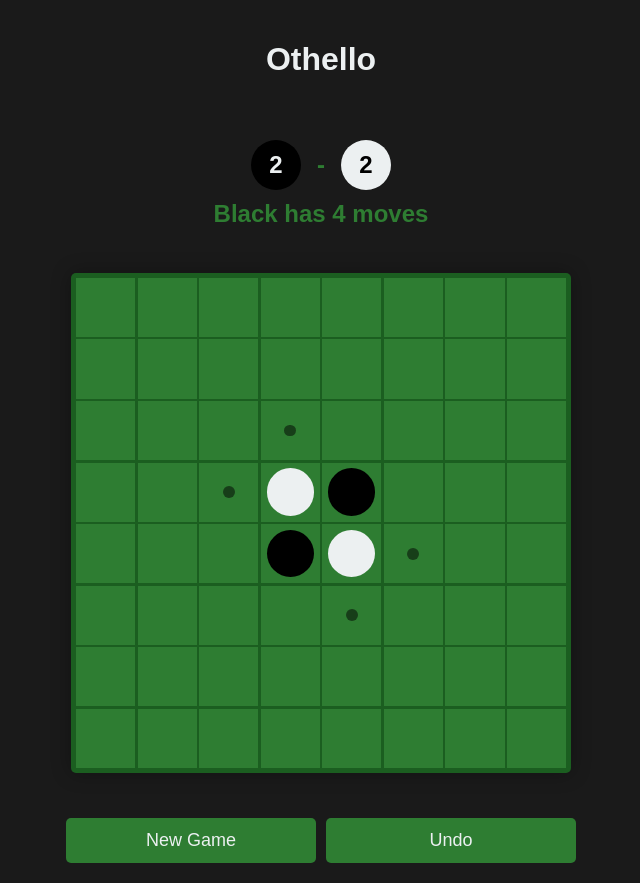
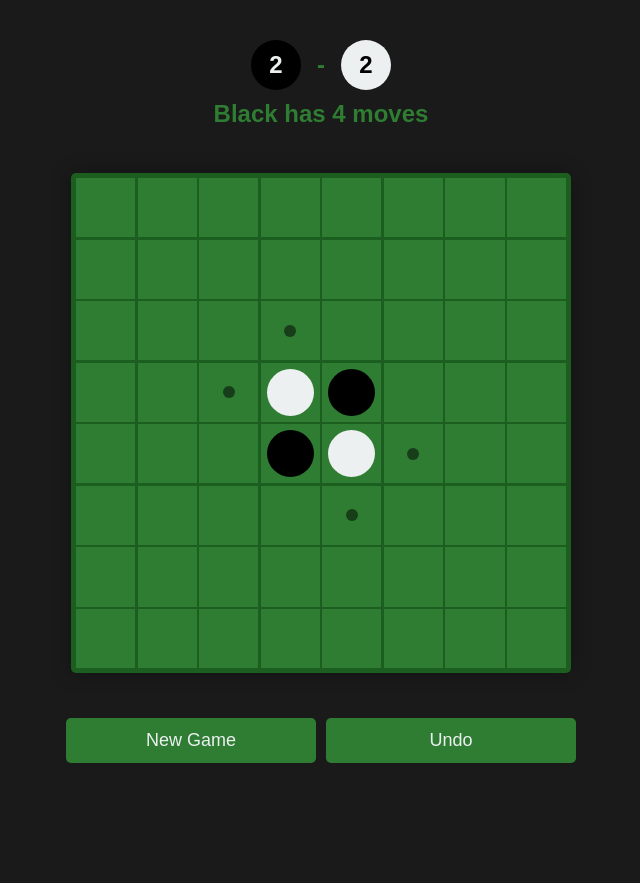
Before and after one commit to lk16/flippy, a Nuxt app in the folder nuxtjs/: page / in a window 1280 px wide. Shown: the whole page, without its empty margins (319-959 px from the left). After the commit the page ends 800 px from the top, so only its background shows below. Built offline with nearby package versions, Linux system fonts and the light colour scheme.

Commit message:
move css into *.module.css files

```diff
--- a/nuxtjs/assets/css/global.css
+++ /dev/null
@@ -1,12 +0,0 @@
-body {
-  background-color: #1a1a1a;
-  color: #ecf0f1;
-  font-family: Arial, sans-serif;
-  display: flex;
-  flex-direction: column;
-  align-items: center;
-  min-height: 100vh;
-  margin: 0;
-  padding: 20px;
-  box-sizing: border-box;
-}
--- a/nuxtjs/assets/css/main.css
+++ /dev/null
@@ -1,12 +0,0 @@
-body {
-  background-color: #1a1a1a;
-  color: #ecf0f1;
-  font-family: Arial, sans-serif;
-  display: flex;
-  flex-direction: column;
-  align-items: center;
-  min-height: 100vh;
-  margin: 0;
-  padding: 20px;
-  box-sizing: border-box;
-}
--- /dev/null
+++ b/nuxtjs/components/othello/Board.module.css
@@ -0,0 +1,78 @@
+.board-container {
+  width: 100%;
+  max-width: min(95vw, 1000px);
+  aspect-ratio: 1;
+  padding: 5px;
+  box-sizing: border-box;
+  display: flex;
+  justify-content: center;
+  align-items: center;
+  margin: 0 auto;
+}
+
+.board {
+  display: grid;
+  grid-template-columns: repeat(8, 1fr);
+  gap: 0.5%;
+  background-color: #1b5e20;
+  padding: 1%;
+  border-radius: 5px;
+  box-shadow: 0 0 20px rgba(0, 0, 0, 0.3);
+  width: 100%;
+  height: 100%;
+  box-sizing: border-box;
+  min-width: 500px;
+}
+
+.cell {
+  width: 100%;
+  aspect-ratio: 1;
+  background-color: #2e7d32;
+  display: flex;
+  justify-content: center;
+  align-items: center;
+  cursor: pointer;
+  position: relative;
+  box-sizing: border-box;
+}
+
+.piece {
+  width: 80%;
+  height: 80%;
+  border-radius: 50%;
+  position: absolute;
+}
+
+.black {
+  background-color: #000000;
+}
+
+.white {
+  background-color: #ecf0f1;
+}
+
+.valid-move-indicator {
+  width: 20%;
+  height: 20%;
+  border-radius: 50%;
+  position: absolute;
+  opacity: 0.5;
+}
+
+.black-turn {
+  background-color: #000000;
+}
+
+.white-turn {
+  background-color: #ecf0f1;
+}
+
+@media (max-width: 600px) {
+  .board-container {
+    max-width: 95vw;
+  }
+
+  .board {
+    min-width: unset;
+  }
+}
--- a/nuxtjs/components/othello/Board.vue
+++ b/nuxtjs/components/othello/Board.vue
@@ -1,22 +1,27 @@
 <template>
-  <div class="board-container" @contextmenu.prevent="gameStore.undoMove">
+  <div :class="styles['board-container']" @contextmenu.prevent="gameStore.undoMove">
     <div
-      class="board"
-      :class="{ 'black-turn': gameStore.board.blackTurn, 'white-turn': !gameStore.board.blackTurn }"
+      :class="[
+        styles.board,
+        { 'black-turn': gameStore.board.blackTurn, 'white-turn': !gameStore.board.blackTurn },
+      ]"
     >
-      <div v-for="index in 64" :key="index - 1" class="cell" @click="gameStore.doMove(index - 1)">
+      <div
+        v-for="index in 64"
+        :key="index - 1"
+        :class="styles.cell"
+        @click="gameStore.doMove(index - 1)"
+      >
         <div
           v-if="gameStore.board.getDisc(index - 1) !== 'empty'"
-          class="piece"
-          :class="gameStore.board.getDisc(index - 1)"
+          :class="[styles.piece, styles[gameStore.board.getDisc(index - 1)]]"
         />
         <div
           v-else-if="gameStore.board.isValidMove(index - 1)"
-          class="valid-move-indicator"
-          :class="{
-            'black-turn': gameStore.board.blackTurn,
-            'white-turn': !gameStore.board.blackTurn,
-          }"
+          :class="[
+            styles['valid-move-indicator'],
+            styles[gameStore.board.blackTurn ? 'black-turn' : 'white-turn'],
+          ]"
         />
       </div>
     </div>
@@ -25,87 +30,7 @@
 
 <script setup lang="ts">
 import { useGameStore } from '~/stores/game'
+import styles from './Board.module.css'
 
 const gameStore = useGameStore()
 </script>
-
-<style scoped>
-.board-container {
-  width: 100%;
-  max-width: min(95vw, 1000px);
-  aspect-ratio: 1;
-  padding: 5px;
-  box-sizing: border-box;
-  display: flex;
-  justify-content: center;
-  align-items: center;
-  margin: 0 auto;
-}
-
-.board {
-  display: grid;
-  grid-template-columns: repeat(8, 1fr);
-  gap: 0.5%;
-  background-color: #1b5e20;
-  padding: 1%;
-  border-radius: 5px;
-  box-shadow: 0 0 20px rgba(0, 0, 0, 0.3);
-  width: 100%;
-  height: 100%;
-  box-sizing: border-box;
-  min-width: 500px;
-}
-
-.cell {
-  width: 100%;
-  aspect-ratio: 1;
-  background-color: #2e7d32;
-  display: flex;
-  justify-content: center;
-  align-items: center;
-  cursor: pointer;
-  position: relative;
-  box-sizing: border-box;
-}
-
-.piece {
-  width: 80%;
-  height: 80%;
-  border-radius: 50%;
-  position: absolute;
-}
-
-.black {
-  background-color: #000000;
-}
-
-.white {
-  background-color: #ecf0f1;
-}
-
-.valid-move-indicator {
-  width: 20%;
-  height: 20%;
-  border-radius: 50%;
-  position: absolute;
-  opacity: 0.5;
-}
-
-.valid-move-indicator.black-turn {
-  background-color: #000000;
-}
-
-.valid-move-indicator.white-turn {
-  background-color: #ecf0f1;
-}
-
-@media (max-width: 600px) {
-  .board-container {
-    max-width: 95vw;
-  }
-
-  .board {
-    min-width: unset;
-  }
-}
-</style>
--- a/nuxtjs/nuxt.config.ts
+++ b/nuxtjs/nuxt.config.ts
@@ -7,5 +7,4 @@
     strict: true,
     typeCheck: true,
   },
-  css: ['~/assets/css/global.css'], // TODO this is probably not the best way to do this
 })
--- /dev/null
+++ b/nuxtjs/pages/index.module.css
@@ -0,0 +1,97 @@
+:global(body) {
+  background-color: #1a1a1a;
+  color: #ecf0f1;
+  font-family: Arial, sans-serif;
+  display: flex;
+  flex-direction: column;
+  align-items: center;
+  min-height: 100vh;
+  margin: 0;
+  padding: 20px;
+  box-sizing: border-box;
+}
+
+.game-container {
+  display: flex;
+  flex-direction: column;
+  align-items: center;
+  gap: 20px;
+  width: 100%;
+  max-width: 100%;
+  padding: 0 10px;
+  box-sizing: border-box;
+}
+
+.game-info {
+  display: flex;
+  justify-content: center;
+  width: 100%;
+  padding: 20px 0;
+}
+
+.disc-circles {
+  display: flex;
+  align-items: center;
+  justify-content: center;
+  gap: 1em;
+}
+
+.disc-circle {
+  width: 50px;
+  height: 50px;
+  border-radius: 50%;
+  display: flex;
+  justify-content: center;
+  align-items: center;
+  font-size: 24px;
+  font-weight: bold;
+}
+
+.black {
+  background-color: #000000;
+  color: #ecf0f1;
+}
+
+.white {
+  background-color: #ecf0f1;
+  color: #000000;
+}
+
+.disc-separator {
+  font-size: 24px;
+  font-weight: bold;
+  color: #2e7d32;
+}
+
+.game-status {
+  font-size: 24px;
+  font-weight: bold;
+  color: #2e7d32;
+  text-align: center;
+  margin-top: 10px;
+}
+
+.button-container {
+  display: flex;
+  gap: 10px;
+  width: 100%;
+  max-width: min(95vw, 700px);
+  margin-top: 20px;
+  justify-content: center;
+}
+
+.game-button {
+  flex: 1;
+  padding: 12px 20px;
+  border: none;
+  border-radius: 5px;
+  background-color: #2e7d32;
+  color: #ecf0f1;
+  font-size: 18px;
+  cursor: pointer;
+  transition: background-color 0.3s ease;
+}
+
+.game-button:hover {
+  background-color: #3a506b;
+}
--- a/nuxtjs/pages/index.vue
+++ b/nuxtjs/pages/index.vue
@@ -1,120 +1,33 @@
 <template>
-  <div class="game-container">
-    <h1>Othello</h1>
-    <div class="game-info">
-      <div class="main-score-display">
-        <div class="disc-circles">
-          <div class="disc-circle black">
+  <div :class="styles['game-container']">
+    <div :class="styles['game-info']">
+      <div :class="styles['main-score-display']">
+        <div :class="styles['disc-circles']">
+          <div :class="[styles['disc-circle'], styles.black]">
             <span>{{ gameStore.blackScore }}</span>
           </div>
-          <div class="disc-separator">-</div>
-          <div class="disc-circle white">
+          <div :class="styles['disc-separator']">-</div>
+          <div :class="[styles['disc-circle'], styles.white]">
             <span>{{ gameStore.whiteScore }}</span>
           </div>
         </div>
-        <div class="game-status">{{ gameStore.gameStatus }}</div>
+        <div :class="styles['game-status']">{{ gameStore.gameStatus }}</div>
       </div>
     </div>
     <OthelloBoard />
-    <div class="button-container">
-      <button class="game-button" @click="gameStore.newGame">New Game</button>
-      <button class="game-button" @click="gameStore.undoMove">Undo</button>
+    <div :class="styles['button-container']">
+      <button :class="styles['game-button']" @click="gameStore.newGame">New Game</button>
+      <button :class="styles['game-button']" @click="gameStore.undoMove">Undo</button>
     </div>
   </div>
 </template>
 
 <script setup lang="ts">
 import { useGameStore } from '~/stores/game'
+import styles from './index.module.css'
 
 const gameStore = useGameStore()
 
 // Initialize the game
 gameStore.newGame()
 </script>
-
-<style scoped>
-.game-container {
-  display: flex;
-  flex-direction: column;
-  align-items: center;
-  gap: 20px;
-  width: 100%;
-  max-width: 100%;
-  padding: 0 10px;
-  box-sizing: border-box;
-}
-
-.game-info {
-  display: flex;
-  justify-content: center;
-  width: 100%;
-  padding: 20px 0;
-}
-
-.disc-circles {
-  display: flex;
-  align-items: center;
-  justify-content: center;
-  gap: 1em;
-}
-
-.disc-circle {
-  width: 50px;
-  height: 50px;
-  border-radius: 50%;
-  display: flex;
-  justify-content: center;
-  align-items: center;
-  font-size: 24px;
-  font-weight: bold;
-}
-
-.disc-circle.black {
-  background-color: #000000;
-  color: #ecf0f1;
-}
-
-.disc-circle.white {
-  background-color: #ecf0f1;
-  color: #000000;
-}
-
-.disc-separator {
-  font-size: 24px;
-  font-weight: bold;
-  color: #2e7d32;
-}
-
-.game-status {
-  font-size: 24px;
-  font-weight: bold;
-  color: #2e7d32;
-  text-align: center;
-  margin-top: 10px;
-}
-
-.button-container {
-  display: flex;
-  gap: 10px;
-  width: 100%;
-  max-width: min(95vw, 700px);
-  margin-top: 20px;
-  justify-content: center;
-}
-
-.game-button {
-  flex: 1;
-  padding: 12px 20px;
-  border: none;
-  border-radius: 5px;
-  background-color: #2e7d32;
-  color: #ecf0f1;
-  font-size: 18px;
-  cursor: pointer;
-  transition: background-color 0.3s ease;
-}
-
-.game-button:hover {
-  background-color: #3a506b;
-}
-</style>
```
